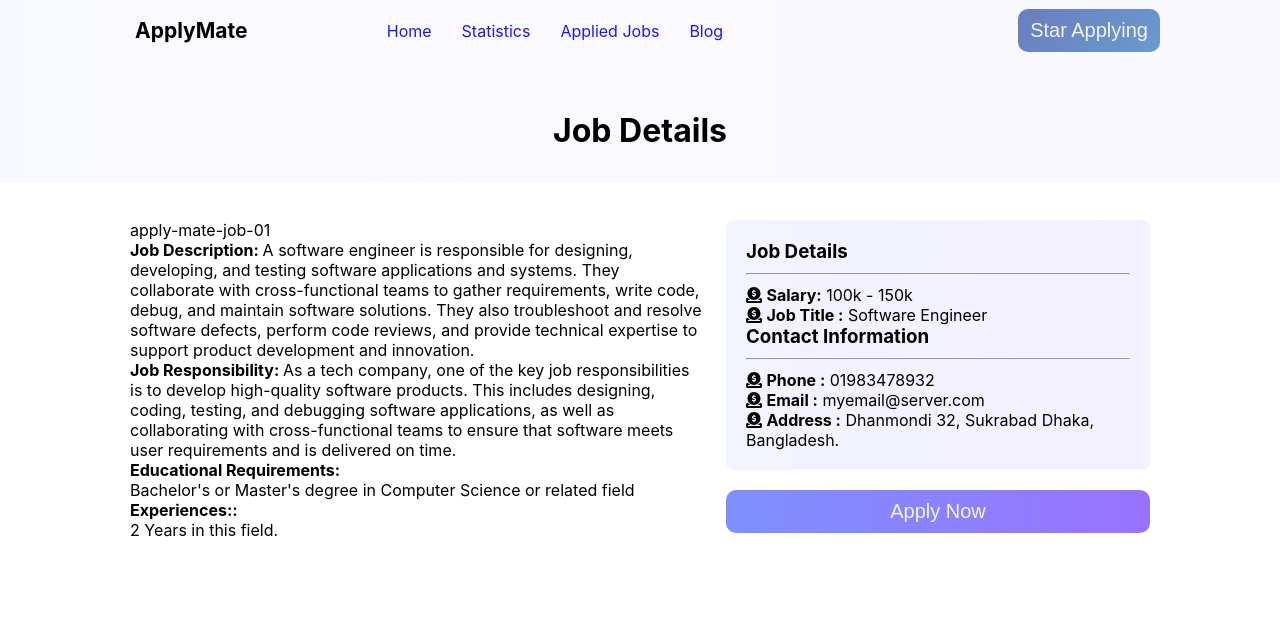
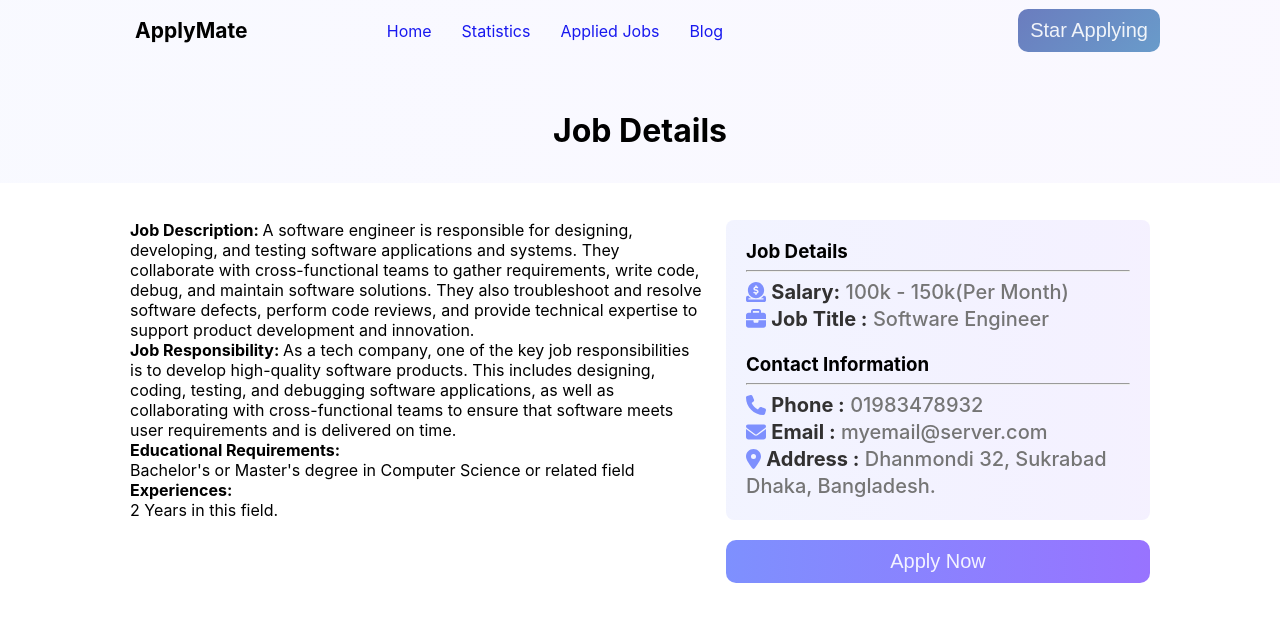
Before and after one commit to MohonSaha/Apply-mate, a React (Vite) app: page /job/apply-mate-job-01 in a window 1280 px wide. Shown: the top 622 px of the page. Built offline with nearby package versions, Linux system fonts and the light colour scheme.

Commit message:
add font awesome button

```diff
--- a/public/jobsData.json
+++ b/public/jobsData.json
@@ -3,7 +3,7 @@
         "id": "apply-mate-job-01",
         "job_title": "Software Engineer",
         "company_logo": "https://upload.wikimedia.org/wikipedia/commons/thumb/a/a9/Amazon_logo.svg/1200px-Amazon_logo.svg.png",
-        "company_name": "Google LLC",
+        "company_name": "Amazon LTD",
         "job_type": "Onsite",
         "job_time": "Full Time",
         "location": "Dhaka, Bangladesh",
@@ -29,19 +29,15 @@
         "job_responsibility": "As a tech company, one of the key job responsibilities is to develop high-quality software products. This includes designing, coding, testing, and debugging software applications, as well as collaborating with cross-functional teams to ensure that software meets user requirements and is delivered on time.",
         "educational_requirements": "Bachelor's or Master's degree in Computer Science or related field",
         "experiences": "2",
-        "contact_information": [
-            {
         "email": "myemail@server.com",
         "phone": "01983478932",
-                "location": "Dhanmondi 32, Sukrabad Dhaka, Bangladesh11111"
-            }
-        ]
+        "address": "Dhanmondi 32, Sukrabad Dhaka, Bangladesh."
     },
     {
         "id": "apply-mate-job-03",
         "job_title": "Software Engineer",
         "company_logo": "https://i.ibb.co/QQDckFS/image.png",
-        "company_name": "Google LLC",
+        "company_name": "Airbnb",
         "job_type": "Remote",
         "job_time": "Full Time",
         "location": "Dhaka, Bangladesh",
@@ -50,19 +46,15 @@
         "job_responsibility": "As a tech company, one of the key job responsibilities is to develop high-quality software products. This includes designing, coding, testing, and debugging software applications, as well as collaborating with cross-functional teams to ensure that software meets user requirements and is delivered on time.",
         "educational_requirements": "Bachelor's or Master's degree in Computer Science or related field",
         "experiences": "2",
-        "contact_information": [
-            {
         "email": "myemail@server.com",
         "phone": "01983478932",
-                "location": "Dhanmondi 32, Sukrabad Dhaka, Bangladesh11111"
-            }
-        ]
+        "address": "Dhanmondi 32, Sukrabad Dhaka, Bangladesh."
     },
     {
         "id": "apply-mate-job-04",
         "job_title": "Software Engineer",
         "company_logo": "https://i.ibb.co/vDgXrtg/image.png",
-        "company_name": "Google LLC",
+        "company_name": "PayPal",
         "job_type": "Onsite",
         "job_time": "Full Time",
         "location": "Dhaka, Bangladesh",
@@ -71,19 +63,15 @@
         "job_responsibility": "As a tech company, one of the key job responsibilities is to develop high-quality software products. This includes designing, coding, testing, and debugging software applications, as well as collaborating with cross-functional teams to ensure that software meets user requirements and is delivered on time.",
         "educational_requirements": "Bachelor's or Master's degree in Computer Science or related field",
         "experiences": "2",
-        "contact_information": [
-            {
         "email": "myemail@server.com",
         "phone": "01983478932",
-                "location": "Dhanmondi 32, Sukrabad Dhaka, Bangladesh11111"
-            }
-        ]
+        "address": "Dhanmondi 32, Sukrabad Dhaka, Bangladesh."
     },
     {
         "id": "apply-mate-job-05",
         "job_title": "Software Engineer",
         "company_logo": "https://i.ibb.co/4sczrWY/image.png",
-        "company_name": "Google LLC",
+        "company_name": "Facebook",
         "job_type": "Onsite",
         "job_time": "Full Time",
         "location": "Dhaka, Bangladesh",
@@ -92,17 +80,13 @@
         "job_responsibility": "As a tech company, one of the key job responsibilities is to develop high-quality software products. This includes designing, coding, testing, and debugging software applications, as well as collaborating with cross-functional teams to ensure that software meets user requirements and is delivered on time.",
         "educational_requirements": "Bachelor's or Master's degree in Computer Science or related field",
         "experiences": "2",
-        "contact_information": [
-            {
         "email": "myemail@server.com",
         "phone": "01983478932",
-                "location": "Dhanmondi 32, Sukrabad Dhaka, Bangladesh11111"
-            }
-        ]
+        "address": "Dhanmondi 32, Sukrabad Dhaka, Bangladesh."
     },
     {
         "id": "apply-mate-job-06",
-        "job_title": "Software Engineer",
+        "job_title": "Onen Ai",
         "company_logo": "https://i.ibb.co/jTjbcm6/image.png",
         "company_name": "Google LLC",
         "job_type": "Remote",
@@ -113,12 +97,8 @@
         "job_responsibility": "As a tech company, one of the key job responsibilities is to develop high-quality software products. This includes designing, coding, testing, and debugging software applications, as well as collaborating with cross-functional teams to ensure that software meets user requirements and is delivered on time.",
         "educational_requirements": "Bachelor's or Master's degree in Computer Science or related field",
         "experiences": "2",
-        "contact_information": [
-            {
         "email": "myemail@server.com",
         "phone": "01983478932",
-                "location": "Dhanmondi 32, Sukrabad Dhaka, Bangladesh11111"
+        "address": "Dhanmondi 32, Sukrabad Dhaka, Bangladesh."
     }
 ]
-    }
-]
--- a/src/components/Body/Home/Home.css
+++ b/src/components/Body/Home/Home.css
@@ -44,7 +44,7 @@
     margin: 100px 0px;
 }
 
-.catagory-section h2,.catagory-section p, .job-section p, .job-section h2{
+.catagory-section h2,.catagory-section > p, .job-section > p, .job-section h2{
     text-align: center;
 }
 
--- a/src/components/Body/JobDetails/JobDetails.css
+++ b/src/components/Body/JobDetails/JobDetails.css
@@ -21,18 +21,40 @@
     gap: 20px;
 }
 
-.right-section div{
+.right-section div {
     background: linear-gradient(90deg, rgba(126, 144, 254, 0.1) 0%, rgba(152, 115, 255, 0.1) 100%);
     border-radius: 8px;
     width: 424px;
     padding: 20px;
 }
 
-.right-section button{
+.right-section button {
     width: 424px;
     margin-top: 20px;
 }
 
-.right-section hr{
-    margin: 10px 0px;
+.right-section hr {
+    margin: 7px 0px;
 }
+
+.font {
+    color: #7E90FE;
+}
+
+.right-section p {
+    font-weight: 500;
+    font-size: 20px;
+    line-height: 27px;
+    color: #757575;
+}
+
+.right-section strong {
+    font-weight: 700;
+    font-size: 20px;
+    line-height: 27px;
+    color: #323131;
+}
+
+.right-section .contract-info{
+    margin-top: 20px;
+}
--- a/src/components/Body/JobDetails/JobDetails.jsx
+++ b/src/components/Body/JobDetails/JobDetails.jsx
@@ -2,7 +2,7 @@ import React, { useContext, useEffect, useState } from 'react';
 import { useLoaderData, useParams } from 'react-router-dom';
 import './JobDetails.css';
 import { FontAwesomeIcon } from '@fortawesome/react-fontawesome'
-import { faLocationDot, faCircleDollarToSlot } from '@fortawesome/free-solid-svg-icons'
+import {faCircleDollarToSlot, faBriefcase, faPhone, faEnvelope, faLocationDot } from '@fortawesome/free-solid-svg-icons'
 import { addToDb } from '../../../utils/fakedb';
 import toast, { Toaster } from 'react-hot-toast';
 
@@ -36,26 +36,26 @@ const JobDetails = () => {
             <h1>Job Details</h1>
             <div className='job-details'>
                 <div className='left-section'>
-                    <p>{id}</p>
+
                     <p> <strong>Job Description: </strong> {job_description}</p>
                     <p> <strong>Job Responsibility: </strong> {job_responsibility}</p>
                     <p> <strong>Educational Requirements:</strong> <br />{educational_requirements}</p>
-                    <p> <strong>Experiences::</strong> <br />{experiences} Years in this field.</p>
+                    <p> <strong>Experiences:</strong> <br />{experiences} Years in this field.</p>
 
                 </div>
                 <div className='right-section'>
                     <div>
                         <h3>Job Details</h3>
                         <hr />
-                        <p><FontAwesomeIcon icon={faCircleDollarToSlot} /> <strong>Salary:</strong> {salary}</p>
-                        <p><FontAwesomeIcon icon={faCircleDollarToSlot} /> <strong>Job Title :</strong> {job_title}</p>
+                        <p><FontAwesomeIcon className='font' icon={faCircleDollarToSlot} /> <strong>Salary:</strong> {salary}(Per Month)</p>
+                        <p><FontAwesomeIcon className='font' icon={faBriefcase} /> <strong>Job Title :</strong> {job_title}</p>
 
-                        <h3>Contact Information</h3>
+                        <h3 className='contract-info'>Contact Information</h3>
                         <hr />
 
-                        <p><FontAwesomeIcon icon={faCircleDollarToSlot} /> <strong>Phone :</strong> {phone}</p>
-                        <p><FontAwesomeIcon icon={faCircleDollarToSlot} /> <strong>Email :</strong> {email}</p>
-                        <p><FontAwesomeIcon icon={faCircleDollarToSlot} /> <strong>Address :</strong> {address}</p>
+                        <p><FontAwesomeIcon className='font' icon={faPhone} /> <strong>Phone :</strong> {phone}</p>
+                        <p><FontAwesomeIcon className='font' icon={faEnvelope} /> <strong>Email :</strong> {email}</p>
+                        <p><FontAwesomeIcon className='font' icon={faLocationDot} /> <strong>Address :</strong> {address}</p>
                     </div>
                     <button onClick={() => handleApplyNow(viewJob)} className='btn-secondary'>Apply Now</button>
 
```
Lines whose indentation alone changed are shown as unchanged.
